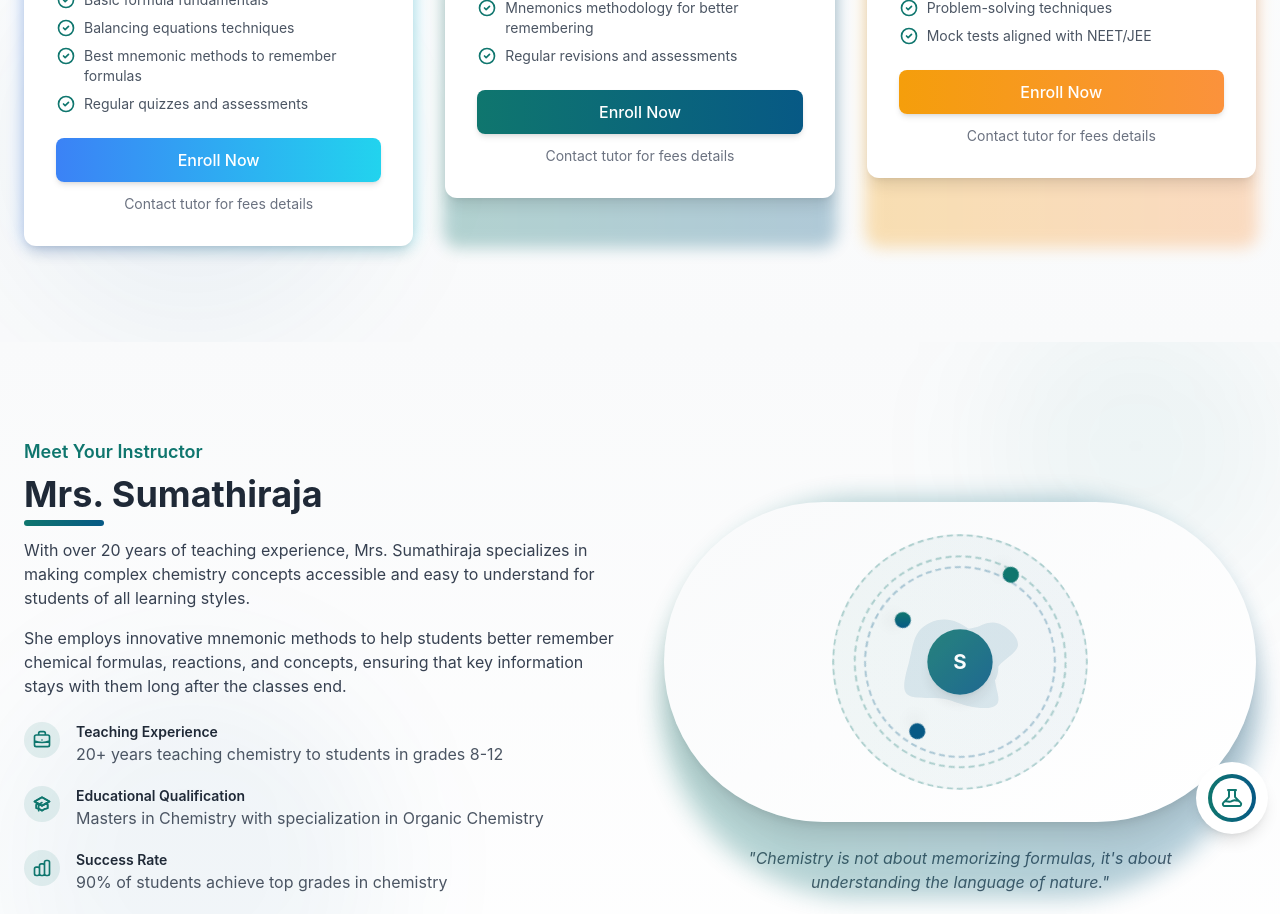
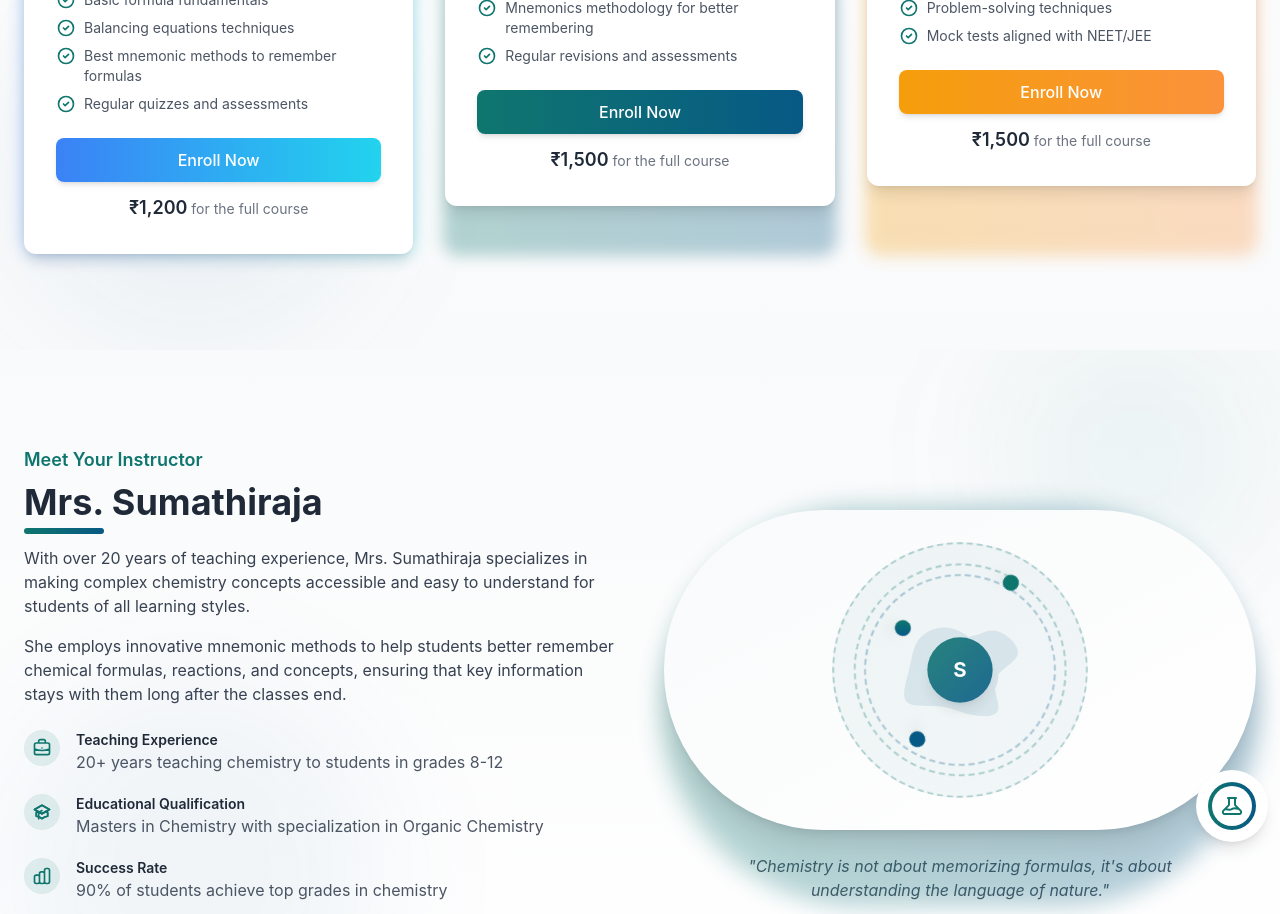
Before and after one commit to N0699064/TutoringSite, a React (Create React App) app in the folder frontend/: page / in a window 1280 px wide. Shown: the part 2420-3334 px from the top of the page. Built offline with nearby package versions, Linux system fonts and the light colour scheme.

Commit message:
Added frontend folder properly

```diff
--- a/frontend/public/index.html
+++ b/frontend/public/index.html
@@ -24,7 +24,7 @@
       work correctly both with client-side routing and a non-root public URL.
       Learn how to configure a non-root public URL by running `npm run build`.
     -->
-    <title>React App</title>
+    <title>RS Chemtutor</title>
   </head>
   <body>
     <noscript>You need to enable JavaScript to run this app.</noscript>
--- a/frontend/src/components/homepage/CoursesSection.jsx
+++ b/frontend/src/components/homepage/CoursesSection.jsx
@@ -52,6 +52,7 @@ function CoursesSection() {
       schedule: "Weekdays only (Mon-Fri)",
       boards: "ICSE, CBSE, State Board",
       format: "Online (Thirumangalam offline available)",
+      price: "₹1,200",
       featured: false,
       color: "from-blue-500 to-cyan-400"
     },
@@ -70,7 +71,8 @@ function CoursesSection() {
       schedule: "Weekdays only (Mon-Fri)",
       boards: "ICSE, CBSE, State Board",
       format: "Online (Thirumangalam offline available)",
-      featured: false,  // Changed from true to false
+      price: "₹1,500",
+      featured: false,
       color: "from-primary to-secondary"
     },
     {
@@ -88,6 +90,7 @@ function CoursesSection() {
       schedule: "Weekdays only (Mon-Fri)",
       boards: "ICSE, CBSE, State Board",
       format: "Online (Thirumangalam offline available)",
+      price: "₹1,500",
       featured: true,
       color: "from-amber-500 to-orange-400"
     }
@@ -213,8 +216,9 @@ function CoursesSection() {
                       <span className="absolute inset-0 bg-white/20 translate-y-full group-hover:translate-y-0 transition-transform duration-300"></span>
                     </button>
 
-                    <div className="text-center text-sm text-gray-500">
-                      Contact tutor for fees details
+                    <div className="text-center">
+                      <span className="text-lg font-semibold text-gray-800">{course.price}</span>
+                      <span className="text-sm text-gray-500"> for the full course</span>
                     </div>
                   </div>
                 </div>
```
